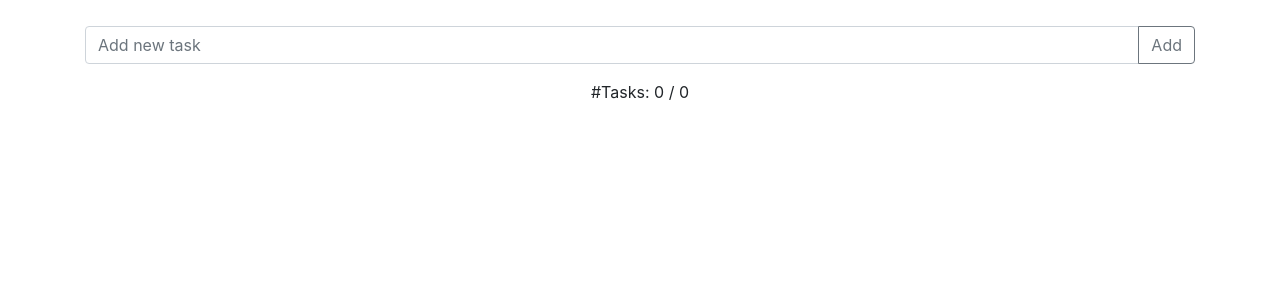
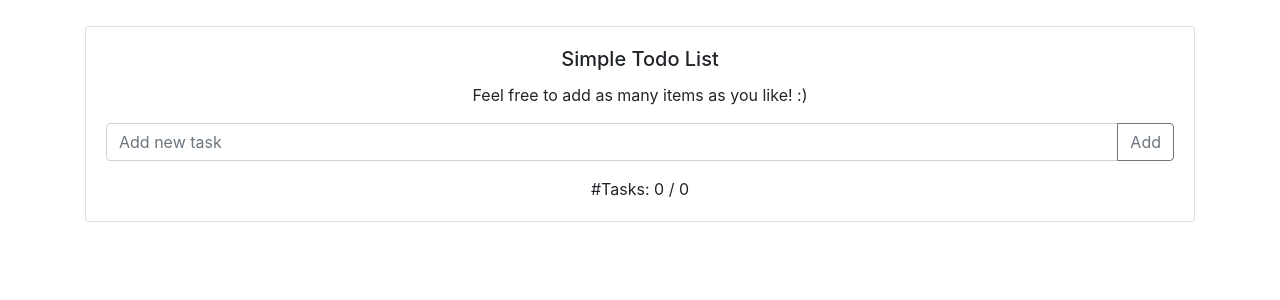
Before and after one commit to htbkoo/mobx-react-todo-app, a React (Create React App) app: page / in a window 1280 px wide. Shown: the top 300 px of the page. Built offline with nearby package versions, Linux system fonts and the light colour scheme; the HTML template or start-up script is replaced by a standard one.

Commit message:
updated design

```diff
--- a/src/App.tsx
+++ b/src/App.tsx
@@ -5,7 +5,7 @@ import {observer} from "mobx-react";
 import './App.css';
 import {Todo} from "./Todo";
 import {TodoStore} from "./TodoStore";
-import {Button, Col, Container, FormControl, InputGroup, Row} from "react-bootstrap";
+import {Button, Card, Col, Container, FormControl, InputGroup, Row} from "react-bootstrap";
 
 interface TodoListComponentProps {
     todoStore: TodoStore
@@ -79,6 +79,14 @@ const App: React.FC = () => {
         <Container className="App">
             <Row>
                 <Col>
+                    <Card>
+                        <Card.Body>
+                            <Card.Title>Simple Todo List</Card.Title>
+                            <Card.Text>
+                                Feel free to add as many items as you like! :)
+                            </Card.Text>
+                            <Row>
+                                <Col>
                                     <TodoAddComponent todoStore={todoStore}/>
                                 </Col>
                             </Row>
@@ -87,6 +95,10 @@ const App: React.FC = () => {
                                     <TodoListComponent todoStore={todoStore}/>
                                 </Col>
                             </Row>
+                        </Card.Body>
+                    </Card>
+                </Col>
+            </Row>
         </Container>
     );
 };
```
Lines whose indentation alone changed are shown as unchanged.
